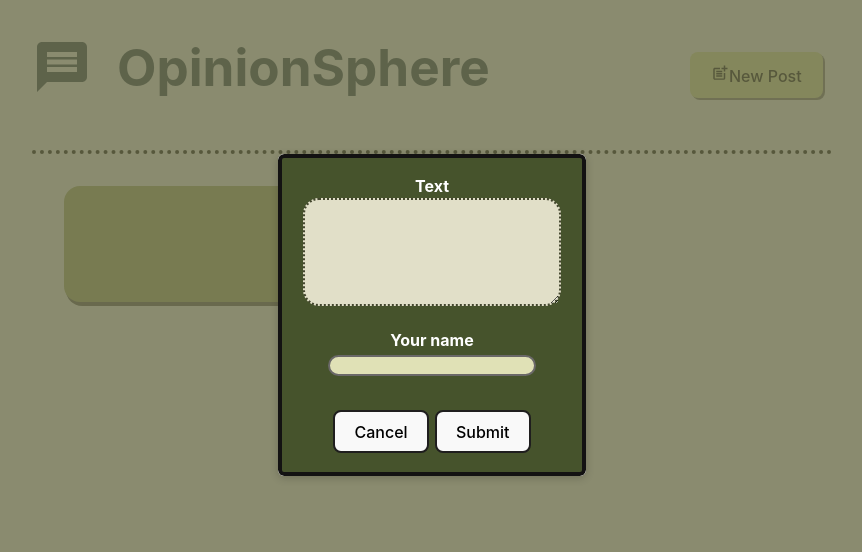
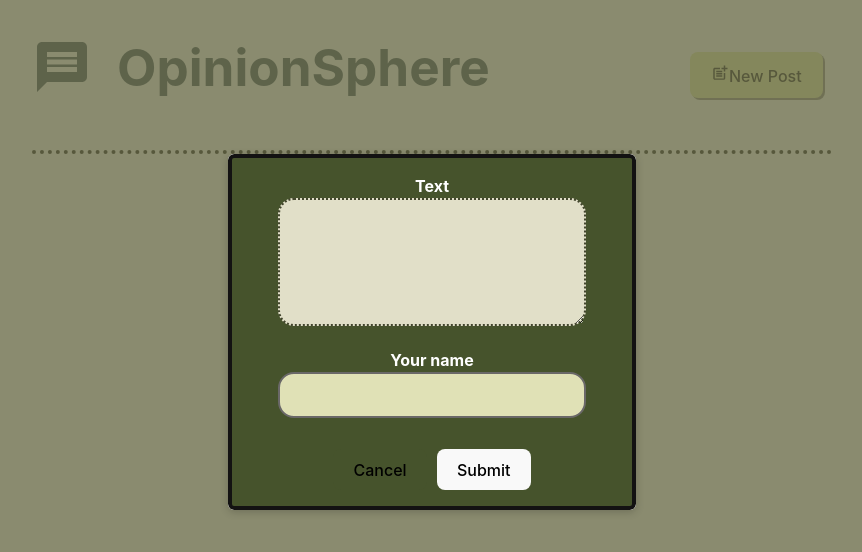
Before and after one commit to shreenidhi-h/opinonsphere, a React (Vite) app: page / in a window 1280 px wide. Shown: the top 552 px of the page, without its empty margins (208-1070 px from the left). Built offline with nearby package versions, Linux system fonts and the light colour scheme.

Commit message:
Added the button submit

```diff
--- a/src/components/NewPost.jsx
+++ b/src/components/NewPost.jsx
@@ -1,19 +1,40 @@
 import classes from "./NewPost.module.css";
+import { useState } from "react";
 
-function NewPost({ onBodyChange, onAuthorChange, onCancel }) {
+function NewPost({ onCancel, onAddPost }) {
+	const [enteredBody, setEnteredBody] = useState("");
+	const [enteredAuthor, setEnteredAuthor] = useState("");
+
+	function bodyChangeHandler(event) {
+		setEnteredBody(event.target.value);
+	}
+	function authorChageHandler(event) {
+		setEnteredAuthor(event.target.value);
+	}
+	function submitHandler(event) {
+		event.preventDefaut();
+		const postData = {
+			body: enteredBody,
+			author: enteredAuthor,
+		};
+		onAddPost();
+		onCancel();
+	}
 	return (
-		<form className={classes.form}>
+		<form className={classes.form} onSubmit={submitHandler}>
 			<p>
 				<label htmlFor="body">Text</label>
-				<textarea required rows={3} onChange={onBodyChange} />
+				<textarea required rows={3} onChange={bodyChangeHandler} />
 			</p>
 			<p>
 				<label htmlFor="name">Your name</label>
-				<input type="text" id="name" required onChange={onAuthorChange} />
+				<input type="text" id="name" required onChange={authorChageHandler} />
 			</p>
-			<p className={classes.actions}>
-				<button>Cancel</button>
-				<button>Submit</button>
+			<p>
+				<button className={classes.cancel} onClick={onCancel}>
+					Cancel
+				</button>
+				<button className={classes.actions}>Submit</button>
 			</p>
 		</form>
 	);
--- a/src/components/NewPost.module.css
+++ b/src/components/NewPost.module.css
@@ -2,7 +2,7 @@
 	background-color: #46532c;
 	text-align: center;
 	border-radius: 6px;
-	width: 300px;
+	width: 400px;
 	border: 4px solid rgb(19, 18, 18);
 }
 
@@ -17,20 +17,24 @@
 	color: black;
 	border: 2px dotted rgb(67, 70, 46);
 	border-radius: 1rem;
-	width: 250px;
-	height: 100px;
+	width: 300px;
+	height: 120px;
 }
 .form input {
 	background-color: rgb(224, 225, 182);
 	color: black;
 	border: 2px solid rgb(106, 104, 104);
 	border-radius: 1rem;
-	width: 200px;
+	width: 300px;
+	height: 40px;
 	margin-bottom: 15px;
 	font-family: "Franklin Gothic Medium", "Arial Narrow", Arial, sans-serif;
 }
 
-.actions button {
-	margin: 3px;
-	border: 2px solid rgb(31, 30, 30);
+.actions {
+	margin-left: 10px;
+	margin-right: 0px;
 }
+.cancel {
+	background-color: #46532c;
+}
--- a/src/components/PostList.jsx
+++ b/src/components/PostList.jsx
@@ -1,29 +1,24 @@
-import Post from "./Post";
+import { useState } from "react";
+
 import NewPost from "./NewPost";
-import { useState } from "react";
 import Modal from "./modal";
 
 function ListofPost({ Posting, onStopPosting }) {
-	const [enteredBody, setEnteredBody] = useState("");
-	const [enteredAuthor, setEnteredAuthor] = useState("");
+	const [posts, setPosts] = useState([]);
 
-	function bodyChangeHandler(event) {
-		setEnteredBody(event.target.value);
-	}
-	function authorChageHandler(event) {
-		setEnteredAuthor(event.target.value);
+	function addPostHandler(postData) {
+		setPosts((exisitingPosts) => [postData, ...exisitingPosts]);
 	}
 	return (
 		<>
 			{Posting && (
 				<Modal onClose={onStopPosting}>
-					<NewPost
-						onBodyChange={bodyChangeHandler}
-						onAuthorChange={authorChageHandler}
-					/>
+					<NewPost onCancel={onStopPosting} onAddPost={addPostHandler} />
 				</Modal>
 			)}
-			<Post author={enteredAuthor} body={enteredBody} />
+			{posts.map((post) => (
+				<Post author={post.autor} body={post.body} />
+			))}
 		</>
 	);
 }
```
